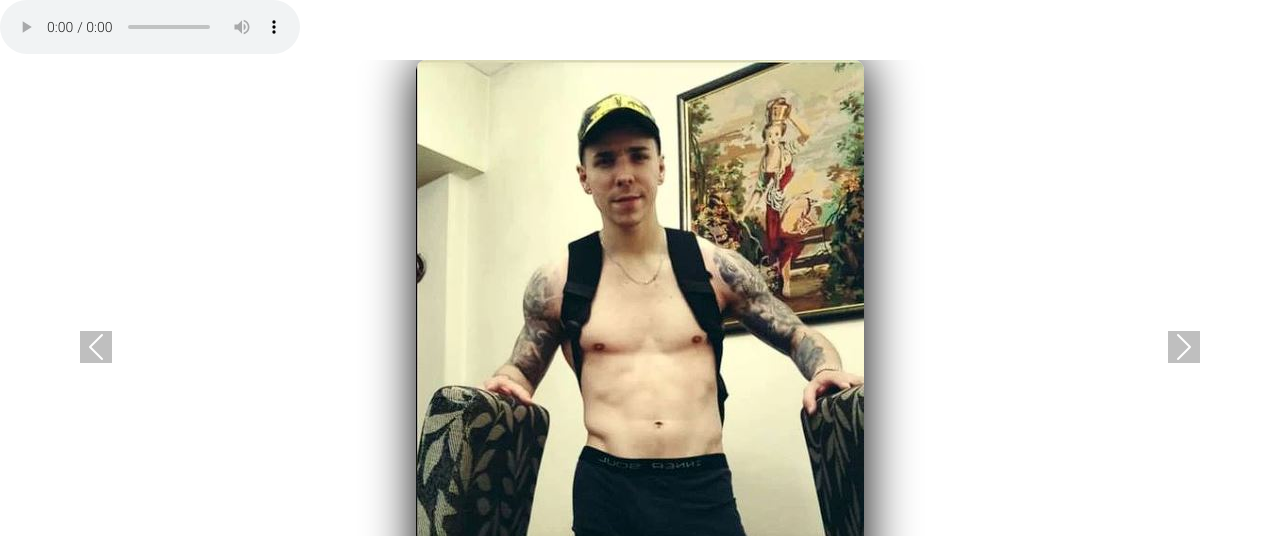
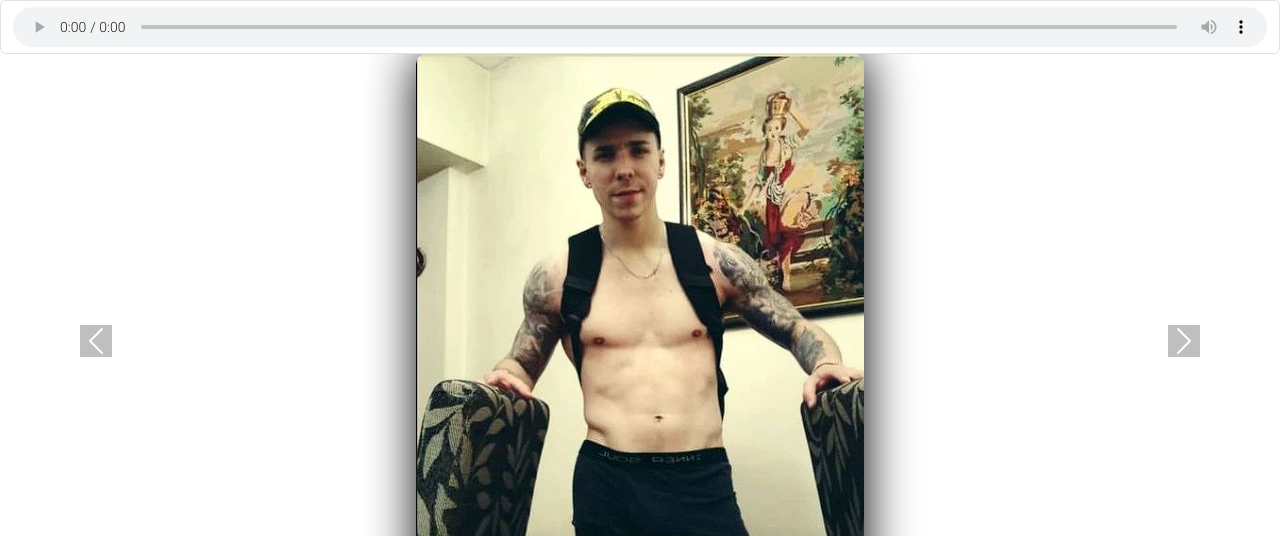
Before and after one commit to Kitesalet/paginaAlex, a plain HTML site: page index.html in a window 1280 px wide. Shown: the part 56-592 px from the top of the page. Drawn offline with nearby package versions, Linux system fonts and the light colour scheme.

Commit message:
Merge changes from remote

```diff
--- a/index.html
+++ b/index.html
@@ -12,7 +12,7 @@
     <title>- Alex -</title>
 </head>
 <body class="radient-background">
-    <audio controls id="audio" autoplay>
+    <audio controls id="audio" autoplay class="form-control">
         <source src="mp3/Dreamscape but it's low quality.mp3" type="audio/mp3">
         Tu navegador no soporta el elemento de audio.
       </audio>
```
